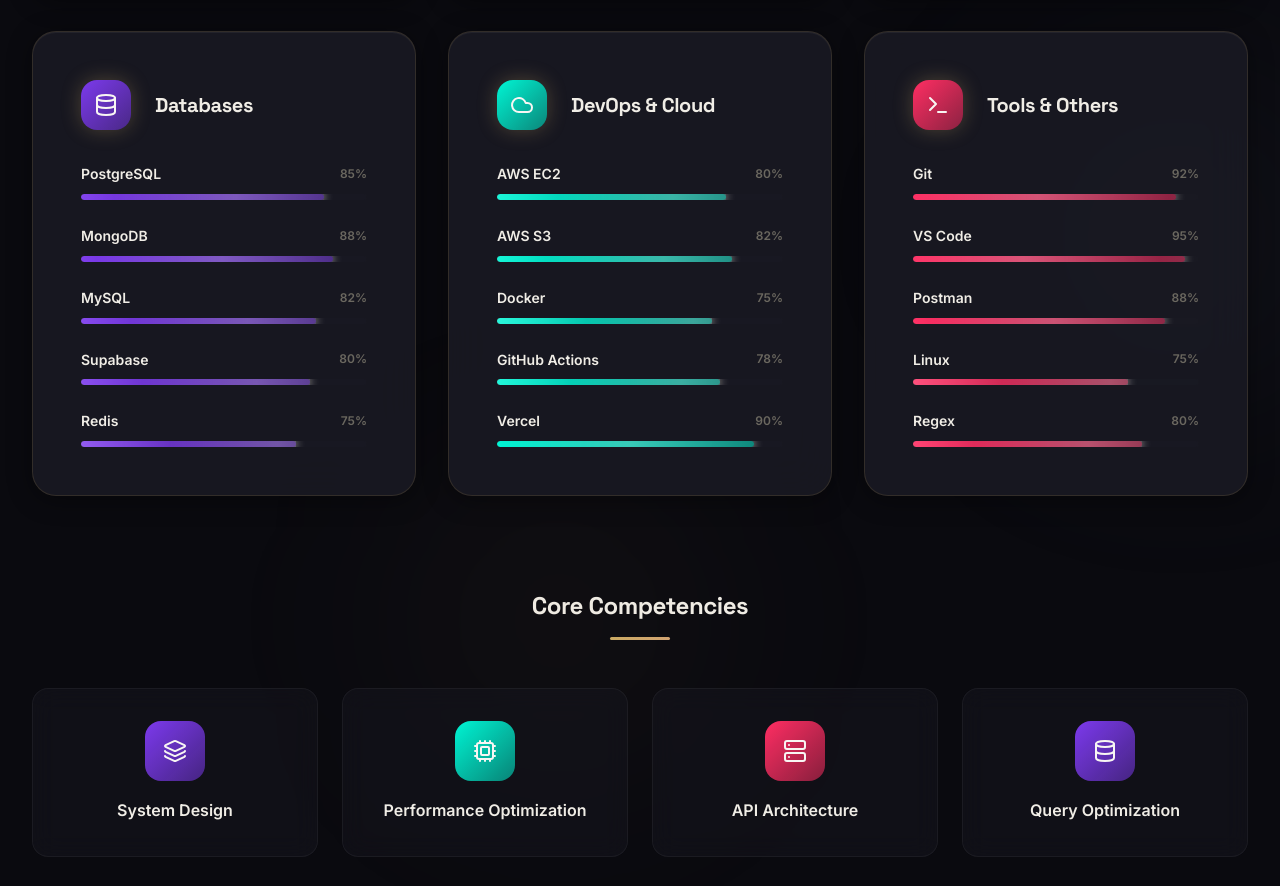
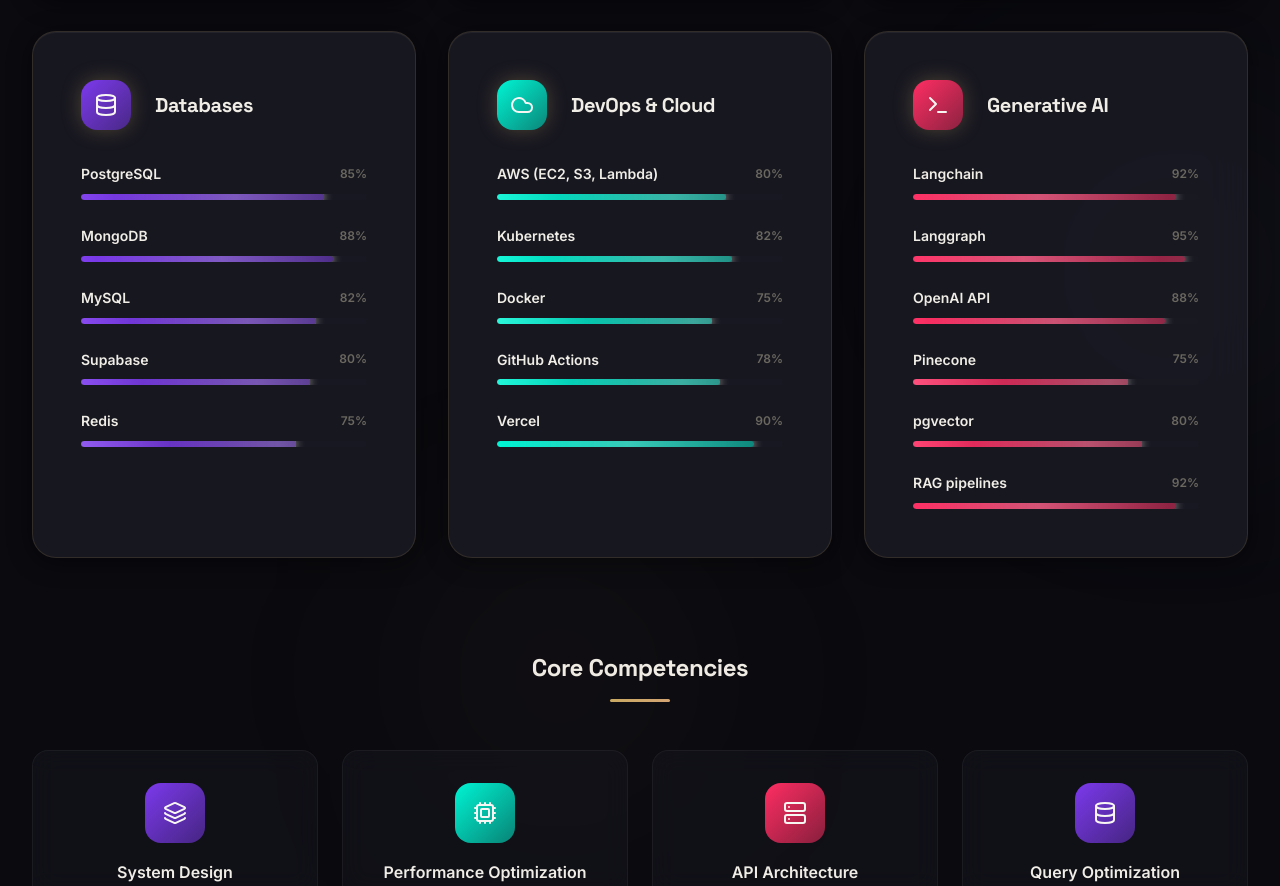
Before and after one commit to Rahulwagh228/portfolio, a Next.js app: page / in a window 1280 px wide. Shown: the part 8595-9481 px from the top of the page. Built offline with nearby package versions, Linux system fonts and the light colour scheme.

Commit message:
updated teh skills

```diff
--- a/app/components/Skills.tsx
+++ b/app/components/Skills.tsx
@@ -90,24 +90,25 @@
       icon: Cloud,
       color: "#00F5D4",
       skills: [
-        { name: "AWS EC2", level: 80 },
-        { name: "AWS S3", level: 82 },
+        { name: "AWS (EC2, S3, Lambda)", level: 80 },
+        { name: "Kubernetes", level: 82 },
         { name: "Docker", level: 75 },
         { name: "GitHub Actions", level: 78 },
         { name: "Vercel", level: 90 },
       ],
     },
     {
-      id: "tools",
-      name: "Tools & Others",
+      id: "GenAI",
+      name: "Generative AI ",
       icon: Terminal,
       color: "#FF2E63",
       skills: [
-        { name: "Git", level: 92 },
-        { name: "VS Code", level: 95 },
-        { name: "Postman", level: 88 },
-        { name: "Linux", level: 75 },
-        { name: "Regex", level: 80 },
+        { name: "Langchain", level: 92 },
+        { name: "Langgraph", level: 95 },
+        { name: "OpenAI API", level: 88 },
+        { name: "Pinecone", level: 75 },
+        { name: "pgvector", level: 80 },
+        { name: "RAG pipelines", level: 92 },
       ],
     },
   ];
```
